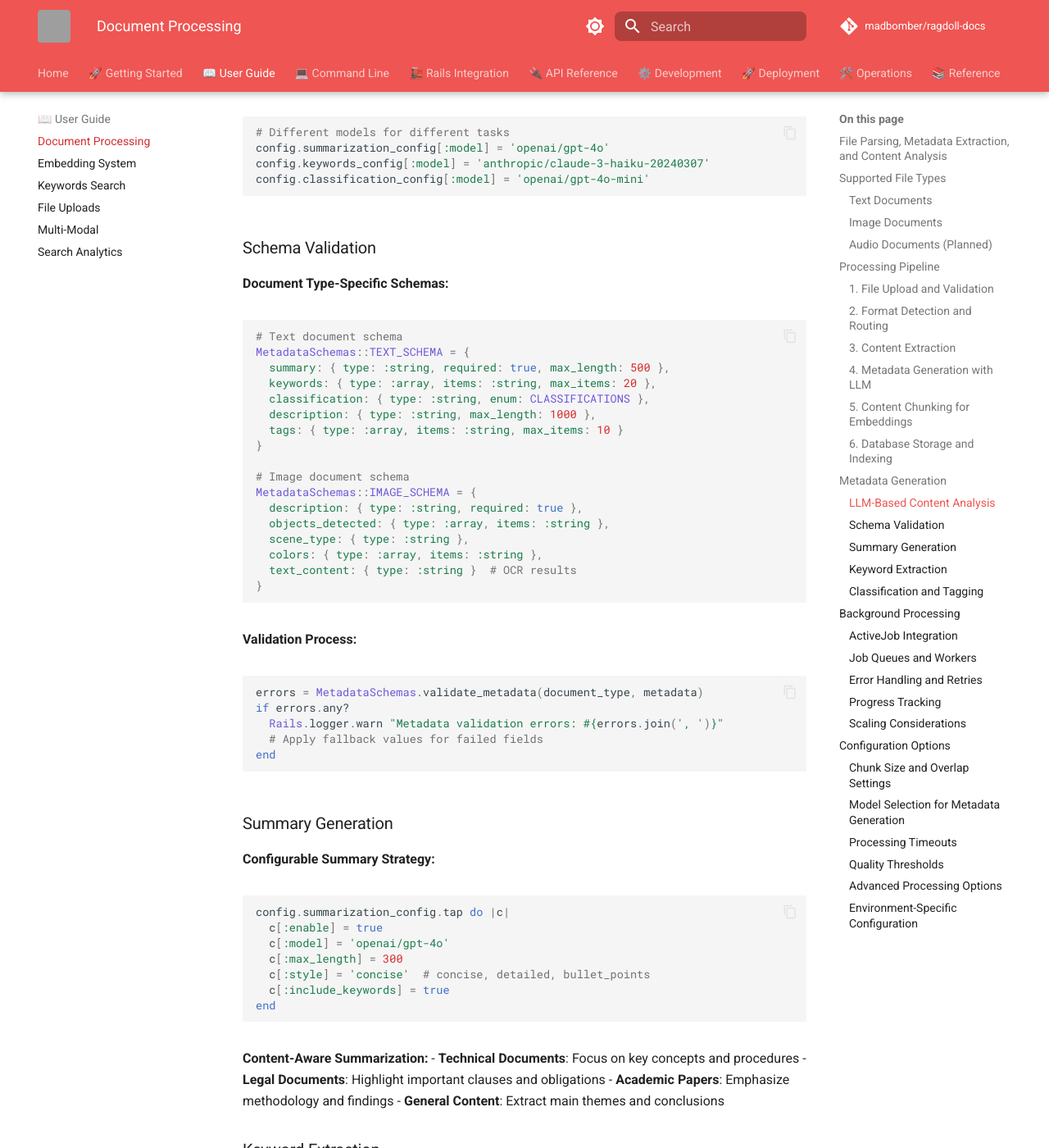
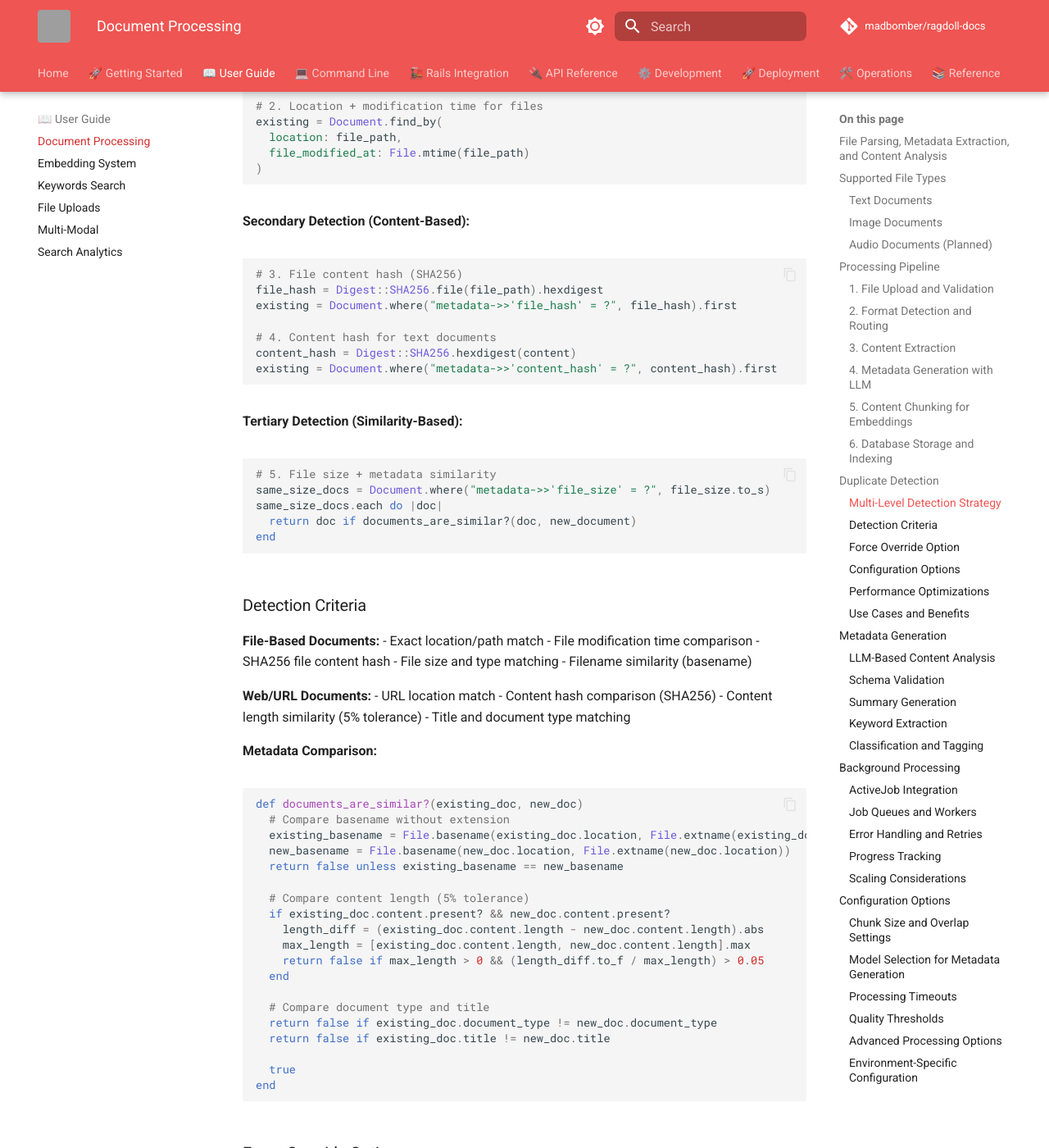
Before and after one commit to MadBomber/ragdoll-docs, an MkDocs documentation site: the page built from docs/user-guide/document-processing.md, in a window 1280 px wide and 1400 px high, scrolled down 5270 px. Shown: the whole window at 82% size. Built offline with MkDocs 1.6.1 and Material for MkDocs 9.7.7, drawn with Linux system fonts in a browser that asks for light colours; comment, search, counter and statistics services are not loaded; some of the changed text lies outside the part shown; grey boxes are pictures that could not be loaded.

Commit message:
Add duplicate detection feature to document processing pipeline
This update introduces a robust duplicate detection mechanism within
the document processing pipeline, aimed at preventing redundancy in
processing and storing documents. The feature implements a multi-level
detection strategy that includes exact matches based on location and
modification time, content hash comparisons, and similarity assessments
based on file size and metadata. This enhancement is crucial to
optimizing resource usage and ensuring efficiency when handling
documents.

Relevant ticket: #12345

````diff
--- a/docs/user-guide/document-processing.md
+++ b/docs/user-guide/document-processing.md
@@ -8,6 +8,7 @@ The document processing pipeline transforms raw files into searchable, embedded
 
 - **File Format Detection**: Automatic detection and routing to appropriate parsers
 - **Content Extraction**: Specialized extraction for text, images, and metadata
+- **Duplicate Detection**: Multi-level duplicate prevention using file hash, content hash, and metadata
 - **Multi-Modal STI Storage**: Stores content in specialized models (TextContent, ImageContent, AudioContent)
 - **LLM-Powered Metadata**: AI-generated summaries, keywords, and structured metadata
 - **Vector Embeddings**: Semantic search capabilities through embedding generation
@@ -43,7 +44,8 @@ Ragdoll supports a wide range of file formats through specialized parsers:
 - Preserves content structure and readability
 
 **Plain Text Handling**
-- UTF-8 encoding with fallback to ISO-8859-1
+- UTF-8 encoding with automatic fallback to ISO-8859-1
+- Robust encoding detection and conversion
 - File size and encoding metadata
 - Direct content preservation without modification
 - Supports `.txt`, `.md`, `.markdown` extensions
@@ -102,10 +104,18 @@ document = DocumentProcessor.create_document_from_upload(
   title: 'Uploaded Document',
   metadata: { user_id: 123 }
 )
+
+# Force option to bypass duplicate detection
+document = DocumentProcessor.create_document_from_file(
+  'path/to/document.pdf',
+  title: 'Forced Duplicate',
+  force: true  # Creates new document even if duplicate exists
+)
 ```
 
 **Validation Steps:**
 - File existence and accessibility verification
+- Duplicate detection using file hash and metadata comparison
 - File size limits (configurable)
 - Format detection via extension and MIME type
 - Permission checks for file access
@@ -210,6 +220,176 @@ USING gin(to_tsvector('english', title || ' ' ||
 -- Vector similarity index
 CREATE INDEX idx_embeddings_vector ON ragdoll_embeddings
 USING ivfflat (embedding_vector vector_cosine_ops);
+
+-- Duplicate detection indexes
+CREATE UNIQUE INDEX idx_documents_location ON ragdoll_documents (location);
+CREATE INDEX idx_documents_file_hash ON ragdoll_documents
+USING gin((metadata->>'file_hash'));
+```
+
+## Duplicate Detection
+
+Ragdoll includes sophisticated duplicate detection to prevent redundant document processing and storage:
+
+### Multi-Level Detection Strategy
+
+**Primary Detection (Exact Match):**
+```ruby
+# 1. Location-based detection
+existing = Document.find_by(location: file_path)
+
+# 2. Location + modification time for files
+existing = Document.find_by(
+  location: file_path,
+  file_modified_at: File.mtime(file_path)
+)
+```
+
+**Secondary Detection (Content-Based):**
+```ruby
+# 3. File content hash (SHA256)
+file_hash = Digest::SHA256.file(file_path).hexdigest
+existing = Document.where("metadata->>'file_hash' = ?", file_hash).first
+
+# 4. Content hash for text documents
+content_hash = Digest::SHA256.hexdigest(content)
+existing = Document.where("metadata->>'content_hash' = ?", content_hash).first
+```
+
+**Tertiary Detection (Similarity-Based):**
+```ruby
+# 5. File size + metadata similarity
+same_size_docs = Document.where("metadata->>'file_size' = ?", file_size.to_s)
+same_size_docs.each do |doc|
+  return doc if documents_are_similar?(doc, new_document)
+end
+```
+
+### Detection Criteria
+
+**File-Based Documents:**
+- Exact location/path match
+- File modification time comparison
+- SHA256 file content hash
+- File size and type matching
+- Filename similarity (basename)
+
+**Web/URL Documents:**
+- URL location match
+- Content hash comparison (SHA256)
+- Content length similarity (5% tolerance)
+- Title and document type matching
+
+**Metadata Comparison:**
+```ruby
+def documents_are_similar?(existing_doc, new_doc)
+  # Compare basename without extension
+  existing_basename = File.basename(existing_doc.location, File.extname(existing_doc.location))
+  new_basename = File.basename(new_doc.location, File.extname(new_doc.location))
+  return false unless existing_basename == new_basename
+
+  # Compare content length (5% tolerance)
+  if existing_doc.content.present? && new_doc.content.present?
+    length_diff = (existing_doc.content.length - new_doc.content.length).abs
+    max_length = [existing_doc.content.length, new_doc.content.length].max
+    return false if max_length > 0 && (length_diff.to_f / max_length) > 0.05
+  end
+
+  # Compare document type and title
+  return false if existing_doc.document_type != new_doc.document_type
+  return false if existing_doc.title != new_doc.title
+
+  true
+end
+```
+
+### Force Override Option
+
+**Bypassing Duplicate Detection:**
+```ruby
+# Add document with force option
+result = Ragdoll.add_document(
+  path: 'document.pdf',
+  force: true  # Creates new document even if duplicate exists
+)
+
+# In DocumentManagement service
+if force
+  # Modify location to avoid unique constraint violation
+  final_location = "#{location}#forced_#{Time.current.to_i}_#{SecureRandom.hex(4)}"
+else
+  final_location = location
+end
+```
+
+### Configuration Options
+
+**Duplicate Detection Settings:**
+```ruby
+config.duplicate_detection.tap do |dd|
+  dd[:enabled] = true                     # Enable/disable duplicate detection
+  dd[:content_similarity_threshold] = 0.95  # Content similarity threshold
+  dd[:content_length_tolerance] = 0.05    # 5% content length tolerance
+  dd[:check_file_hash] = true            # Enable file hash checking
+  dd[:check_content_hash] = true         # Enable content hash checking
+  dd[:check_metadata_similarity] = true  # Enable metadata comparison
+end
+```
+
+### Performance Optimizations
+
+**Database Indexes for Fast Lookups:**
+```sql
+-- Primary lookup index
+CREATE UNIQUE INDEX idx_documents_location ON ragdoll_documents (location);
+
+-- Hash-based lookups
+CREATE INDEX idx_documents_file_hash ON ragdoll_documents
+USING gin((metadata->>'file_hash'));
+
+CREATE INDEX idx_documents_content_hash ON ragdoll_documents
+USING gin((metadata->>'content_hash'));
+
+-- Size-based filtering
+CREATE INDEX idx_documents_file_size ON ragdoll_documents
+USING btree((metadata->>'file_size'));
+```
+
+**Efficient Detection Process:**
+1. **Fast Path**: Exact location match (unique index lookup)
+2. **Hash Path**: File/content hash lookup (GIN index)
+3. **Similarity Path**: Size filtering + metadata comparison
+4. **Fallback**: Full content analysis if needed
+
+### Use Cases and Benefits
+
+**Development Environment:**
+```ruby
+# Avoid re-processing during development
+result = Ragdoll.add_document(path: 'test_document.pdf')
+# Second call returns existing document ID immediately
+
+result2 = Ragdoll.add_document(path: 'test_document.pdf')
+assert_equal result[:document_id], result2[:document_id]
+```
+
+**Production Import Scripts:**
+```ruby
+# Safe bulk import without duplicates
+documents.each do |file_path|
+  result = Ragdoll.add_document(path: file_path)
+  puts "#{result[:duplicate] ? 'Skipped' : 'Added'}: #{file_path}"
+end
+```
+
+**Content Versioning:**
+```ruby
+# Force new version when needed
+updated_result = Ragdoll.add_document(
+  path: 'updated_document.pdf',
+  force: true,
+  metadata: { version: '2.0', previous_id: original_id }
+)
 ```
 
 ## Metadata Generation
````
Also changed, not shown: docs/user-guide/duplicate-detection.md (added, +465 -0 lines).
